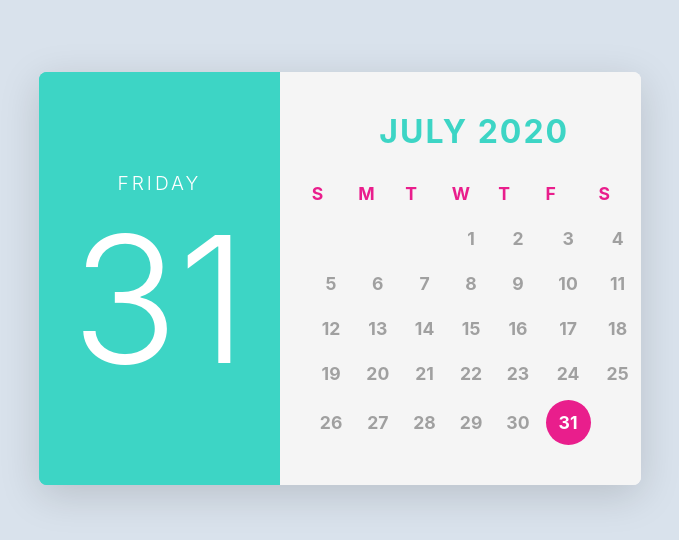
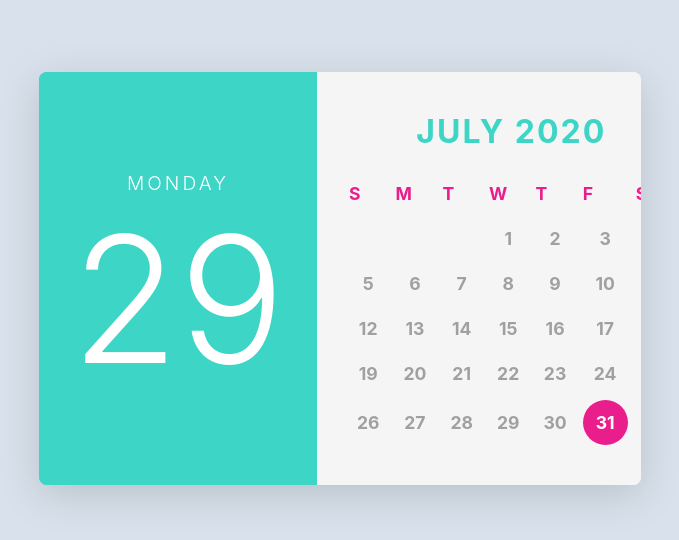
Before and after one commit to IrynaKr1/react-calendar, a React (Vite) app: page / in a window 1280 px wide. Shown: the top 540 px of the page, without its empty margins (300-979 px from the left). Built offline with nearby package versions, Linux system fonts and the light colour scheme.

Commit message:
Add currentDay from date-fns

```diff
--- a/src/components/Calendar.jsx
+++ b/src/components/Calendar.jsx
@@ -3,11 +3,13 @@ import Month from './Month';
 import styles from './Calendar.module.scss';
 
 function Calendar() {
+  const currentDate = new Date();
+
   return (
     <>
       <div className={styles.container}>
         <div className={styles.calendar}>
-          <CurrentDay dayName='FRIDAY' dayNumber='31' />
+          <CurrentDay currentDate={currentDate} />
           <Month />
         </div>
       </div>
--- a/src/components/CurrentDay.jsx
+++ b/src/components/CurrentDay.jsx
@@ -1,6 +1,10 @@
+import { format } from 'date-fns';
 import styles from './CurrentDay.module.scss';
 
-function CurrentDay({ dayName, dayNumber }) {
+function CurrentDay({ currentDate }) {
+  const dayName = format(currentDate, 'EEEE').toUpperCase();
+  const dayNumber = format(currentDate, 'd');
+
   return (
     <div className={styles.currentDay}>
       <div className={styles.dayName}>{dayName}</div>
```
